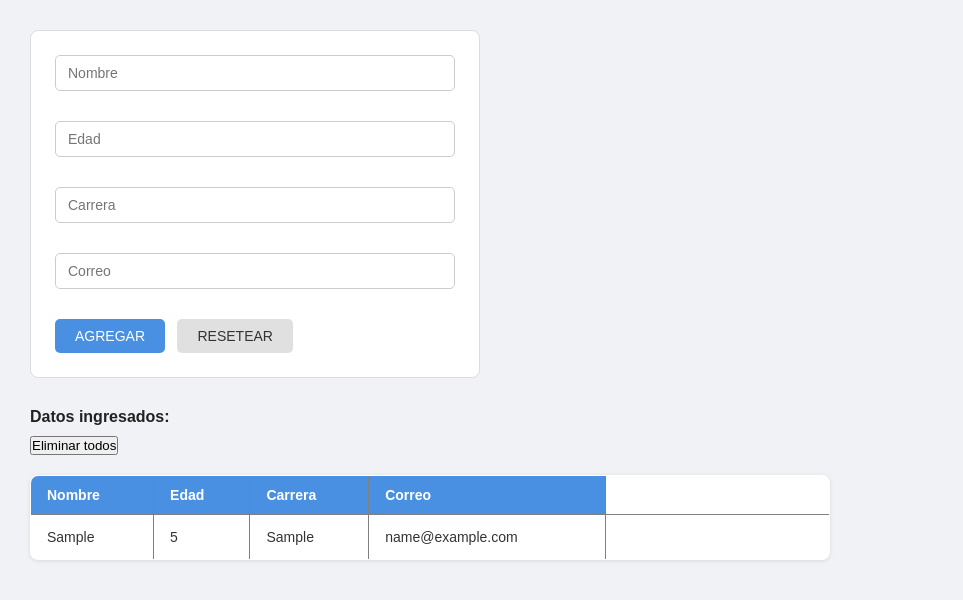
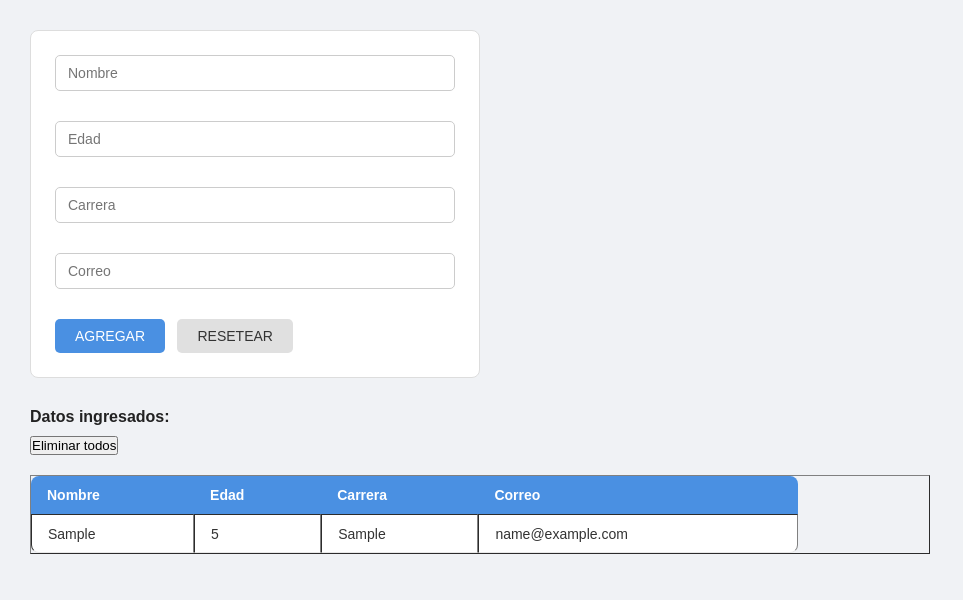
Before and after one commit to David-MT1/dawteoria02, a plain HTML site: page index.html in a window 1280 px wide. Both pictures are taken after typing "Sample", "5", "Sample", "name@example.com" into the empty fields and a click on the button "AGREGAR". Shown: the whole page, without its empty margins (0-963 px from the left). Drawn offline with Linux system fonts and the light colour scheme.

Commit message:
modificación botones de la tabla

```diff
--- a/style.css
+++ b/style.css
@@ -77,59 +77,55 @@ h3 {
 
 /******* Tablas ********/
 table {
+
     width: 100%;
-    max-width: 800px;
-    border-collapse: collapse;
-    background: #fff;
-    border-radius: 8px;
-    overflow: hidden;
-    box-shadow: 0 1px 4px rgba(0,0,0,0.1);
+    max-width: 900px;
+    border-collapse: separate;
+    border-spacing: 0;
+    background: transparent;
     margin-bottom: 30px;
     font-size: 14px;
 }
 
-thead {
+/* Solo las celdas de encabezado tienen fondo azul */
+thead th {
     background-color: #4a90e2;
     color: #fff;
+    padding: 11px 16px;
+    text-align: left;
+    border: none;
 }
 
-thead th {
-    padding: 11px 16px;
-    text-align: left;
-    font-weight: 600;
-}
+/* Redondear esquinas del encabezado */
+thead th:first-child { border-radius: 8px 0 0 0; }
+thead th:last-child { border-radius: 0 8px 0 0; }
 
-tbody tr {
+/* Las celdas de datos tienen fondo blanco y sombra simulada */
+tbody td {
+    padding: 10px 16px;
+    color: #333;
+    background-color: #fff;
     border-bottom: 1px solid #e8e8e8;
 }
 
-tbody tr:last-child {
-    border-bottom: none;
+.celda-acciones {
+    background: transparent !important;
+    border: none !important;
+    padding-left: 20px !important;
+    box-shadow: none !important;
+    white-space: nowrap;
+    width: 1%;
 }
 
-tbody tr:nth-child(even) {
-    background-color: #f7f9fc;
+tbody tr:hover .celda-acciones {
+    background-color: transparent !important;
 }
 
-tbody tr:hover {
-    background-color: #eaf2ff;
-}
-
-tbody td {
-    padding: 10px 16px;
-    color: #333;
-}
+/* Redondear esquinas inferiores de la zona blanca */
+tbody tr:last-child td:first-child { border-radius: 0 0 0 8px; }
+tbody tr:last-child td:nth-child(4) { border-radius: 0 0 8px 0; }
 
 /* ── Botones de acción en tabla ── */
-.editar, .eliminar {
-    background: #f0f2f5;
-    border: #f0f2f5;
-    cursor: pointer;
-    font-size: 14px;
-    padding: 4px 8px;
-    color: inherit;
-}
-
 .editar:hover {
     color: #4a90e2;
 }
```
